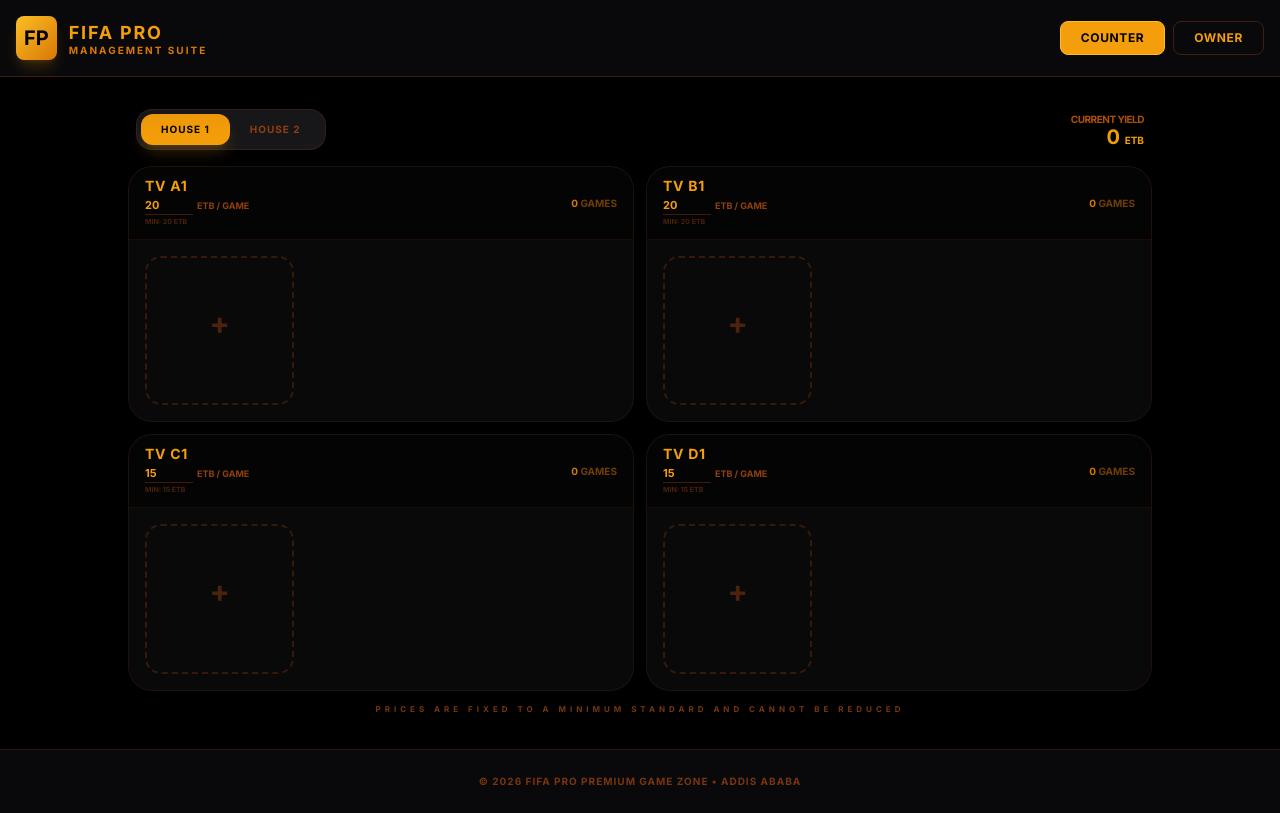
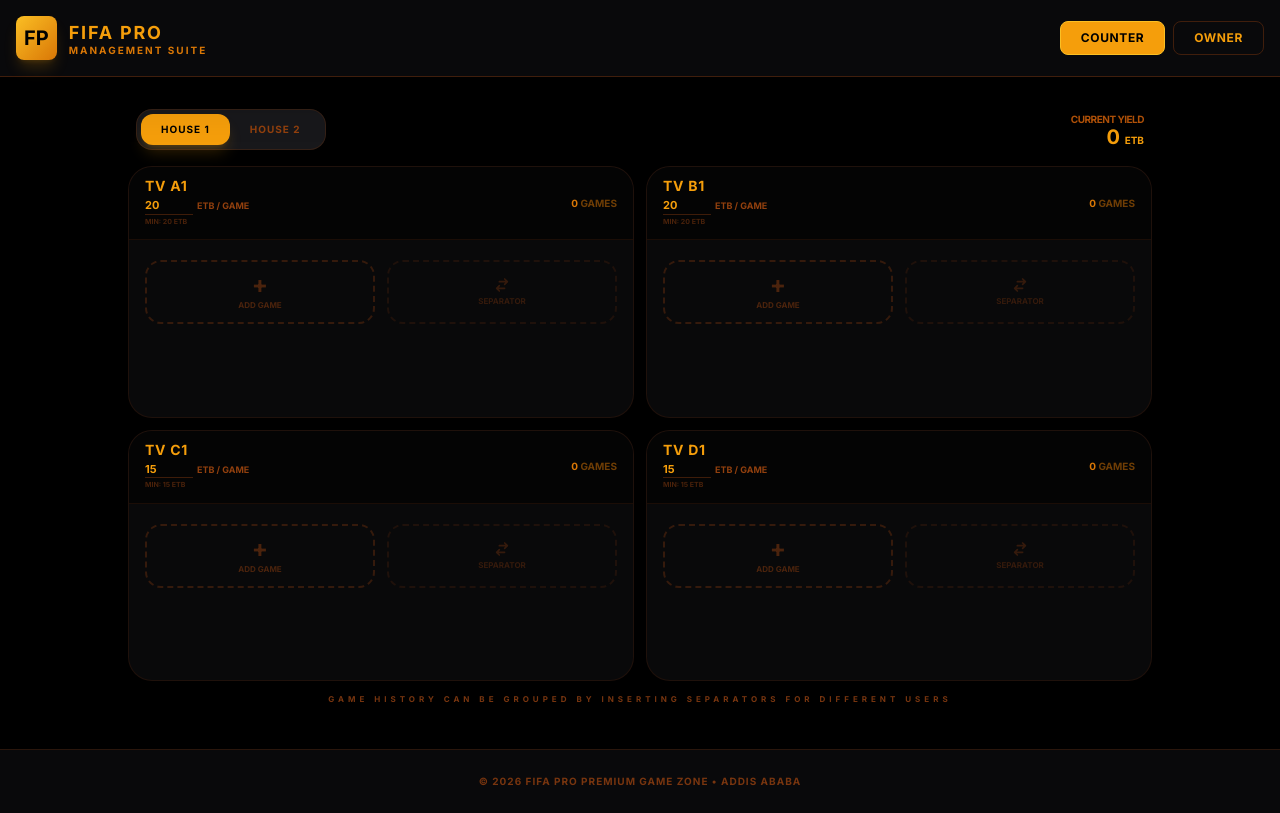
Before and after one commit to samlnz/PS-controller, a React (Vite) app: page / in a window 1280 px wide. Built offline with nearby package versions, Linux system fonts and the light colour scheme.

Commit message:
Add files via upload

```diff
--- a/index.html
+++ b/index.html
@@ -24,9 +24,10 @@
   <script type="importmap">
 {
   "imports": {
-    "react-dom/": "https://esm.sh/react-dom@^19.2.4/",
     "react/": "https://esm.sh/react@^19.2.4/",
     "react": "https://esm.sh/react@^19.2.4",
+    "react-dom/": "https://esm.sh/react-dom@^19.2.4/",
+    "vite": "https://esm.sh/vite@^7.3.1",
     "recharts": "https://esm.sh/recharts@^3.7.0",
     "react-router-dom": "https://esm.sh/react-router-dom@^7.13.0"
   }
@@ -36,6 +37,7 @@
 </head>
   <body class="bg-black text-amber-50">
     <div id="root"></div>
-  <script type="module" src="/index.tsx"></script>
-</body>
+    <!-- Vite entry point -->
+    <script type="module" src="/index.tsx"></script>
+  </body>
 </html>
--- a/package.json
+++ b/package.json
@@ -6,7 +6,7 @@
   "type": "module",
   "scripts": {
     "dev": "vite",
-    "build": "tsc && vite build",
+    "build": "vite build",
     "preview": "vite preview"
   },
   "dependencies": {
@@ -14,7 +14,7 @@
     "react-dom": "^19.2.4",
     "react-router-dom": "^7.13.0",
     "recharts": "^3.7.0",
-    "@google/genai": "^0.2.1"
+    "@google/genai": "latest"
   },
   "devDependencies": {
     "@types/react": "^19.0.0",
--- a/pages/AdminDashboard.tsx
+++ b/pages/AdminDashboard.tsx
@@ -78,19 +78,19 @@ const AdminDashboard: React.FC = () => {
   const stats = useMemo(() => {
     const totalRev = filteredGames.reduce((acc, g) => acc + g.amount, 0);
 
-    const house1Games = filteredGames.filter(g =>
+    const house1Entries = filteredGames.filter(g =>
       TV_CONFIGS.find(tv => tv.id === g.tvId)?.houseId === 'house1'
     );
-    const house2Games = filteredGames.filter(g =>
+    const house2Entries = filteredGames.filter(g =>
       TV_CONFIGS.find(tv => tv.id === g.tvId)?.houseId === 'house2'
     );
 
-    const house1Rev = house1Games.reduce((acc, g) => acc + g.amount, 0);
-    const house2Rev = house2Games.reduce((acc, g) => acc + g.amount, 0);
+    const house1Rev = house1Entries.reduce((acc, g) => acc + g.amount, 0);
+    const house2Rev = house2Entries.reduce((acc, g) => acc + g.amount, 0);
 
     const tvPerformance = TV_CONFIGS.map(tv => {
-      const gList = filteredGames.filter(g => g.tvId === tv.id);
-      const tvRevenue = gList.reduce((acc, curr) => acc + curr.amount, 0);
+      const gList = filteredGames.filter(g => g.tvId === tv.id && !g.isSeparator);
+      const tvRevenue = filteredGames.filter(g => g.tvId === tv.id).reduce((acc, curr) => acc + curr.amount, 0);
       const tvGamesCount = gList.length;
 
       return {
@@ -105,10 +105,10 @@ const AdminDashboard: React.FC = () => {
     });
 
     return {
-      totalGames: filteredGames.length,
+      totalGames: filteredGames.filter(g => !g.isSeparator).length,
       totalRevenue: totalRev,
-      house1: { games: house1Games.length, revenue: house1Rev },
-      house2: { games: house2Games.length, revenue: house2Rev },
+      house1: { games: house1Entries.filter(g => !g.isSeparator).length, revenue: house1Rev },
+      house2: { games: house2Entries.filter(g => !g.isSeparator).length, revenue: house2Rev },
       tvPerformance
     };
   }, [filteredGames]);
--- a/pages/WorkerApp.tsx
+++ b/pages/WorkerApp.tsx
@@ -43,15 +43,16 @@ const WorkerApp: React.FC = () => {
     saveTVPrices(updated);
   };
 
-  const handleAddGame = (tvId: string, price: number) => {
-    const newGame: GameEntry = {
+  const handleAddGame = (tvId: string, price: number, isSeparator = false) => {
+    const newEntry: GameEntry = {
       id: Math.random().toString(36).substr(2, 9),
       tvId,
       timestamp: Date.now(),
       completed: true,
-      amount: price,
+      amount: isSeparator ? 0 : price,
+      isSeparator
     };
-    const updated = [...games, newGame];
+    const updated = [...games, newEntry];
     setGames(updated);
     saveGames(updated);
   };
@@ -59,11 +60,11 @@ const WorkerApp: React.FC = () => {
   const currentHouseTVs = TV_CONFIGS.filter(tv => tv.houseId === activeHouse);
 
   const getHouseStats = (houseId: HouseId) => {
-    const houseGames = games.filter(g =>
+    const houseEntries = games.filter(g =>
       TV_CONFIGS.find(tv => tv.id === g.tvId)?.houseId === houseId
     );
-    const revenue = houseGames.reduce((acc, curr) => acc + curr.amount, 0);
-    return { count: houseGames.length, revenue };
+    const revenue = houseEntries.reduce((acc, curr) => acc + curr.amount, 0);
+    return { count: houseEntries.filter(g => !g.isSeparator).length, revenue };
   };
 
   const stats = getHouseStats(activeHouse);
@@ -103,8 +104,10 @@ const WorkerApp: React.FC = () => {
       {/* Vertical Grid Dividing Screen Equally */}
       <div className={`flex-grow grid ${gridCols} ${gridRows} gap-3 h-full`}>
         {currentHouseTVs.map((tv) => {
-          const tvGames = games.filter(g => g.tvId === tv.id);
+          const tvEntries = games.filter(g => g.tvId === tv.id);
           const currentPrice = getEffectivePrice(tv.id, tv.pricePerGame);
+
+          let displayCounter = 0;
 
           return (
             <div
@@ -130,36 +133,61 @@ const WorkerApp: React.FC = () => {
                   </div>
                 </div>
                 <div className="text-right">
-                  <p className="text-[10px] text-amber-600 font-black">{tvGames.length} <span className="opacity-50">GAMES</span></p>
+                  <p className="text-[10px] text-amber-600 font-black">{tvEntries.filter(e => !e.isSeparator).length} <span className="opacity-50">GAMES</span></p>
                 </div>
               </div>
 
               {/* Scrollable Game Box Area - Vertical Layout */}
               <div className="flex-grow p-4 overflow-y-auto scrollbar-thin">
                 <div className="grid grid-cols-3 gap-3">
-                  {/* Completed Game Squares - Non-interactive as requested */}
-                  {tvGames.map((game, index) => (
+                  {/* Entries List */}
+                  {tvEntries.map((entry) => {
+                    if (entry.isSeparator) {
+                      displayCounter = 0; // Reset counter for next group
+                      return (
+                        <div key={entry.id} className="col-span-3 flex items-center gap-2 py-1">
+                          <div className="h-[1px] flex-grow bg-amber-900/30"></div>
+                          <span className="text-[7px] font-black text-amber-900 uppercase tracking-widest whitespace-nowrap">Session Reset</span>
+                          <div className="h-[1px] flex-grow bg-amber-900/30"></div>
+                        </div>
+                      );
+                    }
+
+                    displayCounter++;
+                    return (
                       <div
-                      key={game.id}
+                        key={entry.id}
                         className="aspect-square bg-amber-500 rounded-2xl flex items-center justify-center text-black font-black text-lg relative shadow-md shadow-amber-500/10 transition-transform active:scale-95"
                       >
-                      {index + 1}
+                        {displayCounter}
                         <div className="absolute -top-1 -right-1 w-4 h-4 bg-black border border-amber-500 rounded-full flex items-center justify-center">
                           <svg className="w-2.5 h-2.5 text-amber-500" fill="currentColor" viewBox="0 0 20 20">
                             <path d="M16.707 5.293a1 1 0 010 1.414l-8 8a1 1 0 01-1.414 0l-4-4a1 1 0 011.414-1.414L8 12.586l7.293-7.293a1 1 0 011.414 0z" />
                           </svg>
                         </div>
                       </div>
-                  ))}
+                    );
+                  })}
 
-                  {/* The "Next Game" Interactive Box */}
+                  {/* Controls */}
+                  <div className="col-span-3 grid grid-cols-2 gap-3 mt-1">
                     <button
                       onClick={() => handleAddGame(tv.id, currentPrice)}
-                    className="aspect-square border-2 border-dashed border-amber-900/40 rounded-2xl flex flex-col items-center justify-center text-amber-900/60 hover:border-amber-500 hover:text-amber-500 hover:bg-amber-500/5 transition-all group"
+                      className="h-16 border-2 border-dashed border-amber-900/40 rounded-2xl flex flex-col items-center justify-center text-amber-900/60 hover:border-amber-500 hover:text-amber-500 hover:bg-amber-500/5 transition-all group"
                     >
-                    <span className="text-3xl font-black leading-none">+</span>
-                    <span className="text-[8px] font-black uppercase mt-1 opacity-0 group-hover:opacity-100">Add Game</span>
+                      <span className="text-2xl font-black leading-none">+</span>
+                      <span className="text-[8px] font-black uppercase mt-0.5">Add Game</span>
                     </button>
+                    <button
+                      onClick={() => handleAddGame(tv.id, 0, true)}
+                      className="h-16 border-2 border-dashed border-amber-900/20 rounded-2xl flex flex-col items-center justify-center text-amber-900/40 hover:border-amber-700 hover:text-amber-700 hover:bg-amber-900/5 transition-all group"
+                    >
+                      <svg className="w-4 h-4 mb-0.5" fill="none" stroke="currentColor" viewBox="0 0 24 24">
+                        <path strokeLinecap="round" strokeLinejoin="round" strokeWidth="2.5" d="M8 7h12m0 0l-4-4m4 4l-4 4m0 6H4m0 0l4 4m-4-4l4-4" />
+                      </svg>
+                      <span className="text-[8px] font-black uppercase">Separator</span>
+                    </button>
+                  </div>
                 </div>
               </div>
             </div>
@@ -168,7 +196,7 @@ const WorkerApp: React.FC = () => {
       </div>
 
       <div className="flex-none py-3 text-center">
-        <p className="text-[8px] text-amber-900 font-black uppercase tracking-[0.5em]">Prices are fixed to a minimum standard and cannot be reduced</p>
+        <p className="text-[8px] text-amber-900 font-black uppercase tracking-[0.5em]">Game history can be grouped by inserting separators for different users</p>
       </div>
     </div>
   );
--- a/types.ts
+++ b/types.ts
@@ -14,6 +14,7 @@ export interface GameEntry {
   timestamp: number;
   completed: boolean;
   amount: number;
+  isSeparator?: boolean;
 }
 
 export interface HouseStats {
--- a/vite.config.ts
+++ b/vite.config.ts
@@ -1,23 +1,20 @@
-import path from 'path';
 import { defineConfig, loadEnv } from 'vite';
-import react from '@vitejs/plugin-react';
+import process from 'node:process';
 
 export default defineConfig(({ mode }) => {
-    const env = loadEnv(mode, '.', '');
-    return {
-      server: {
-        port: 3000,
-        host: '0.0.0.0',
-      },
-      plugins: [react()],
-      define: {
-        'process.env.API_KEY': JSON.stringify(env.GEMINI_API_KEY),
-        'process.env.GEMINI_API_KEY': JSON.stringify(env.GEMINI_API_KEY)
-      },
-      resolve: {
-        alias: {
-          '@': path.resolve(__dirname, '.'),
-        }
+  // Load env file based on `mode` in the current working directory.
+  // Set the third parameter to '' to load all envs regardless of the `VITE_` prefix.
+  // Fix: Import 'process' from 'node:process' to ensure the 'cwd' method is available and typed correctly.
+  const env = loadEnv(mode, process.cwd(), '');
+  return {
+    define: {
+      'process.env': {
+        ADMIN_PASSWORD: env.ADMIN_PASSWORD,
+        API_KEY: env.API_KEY
       }
-    };
+    },
+    build: {
+      outDir: 'dist',
+    }
+  };
 });
```
Lines whose indentation alone changed are shown as unchanged.
